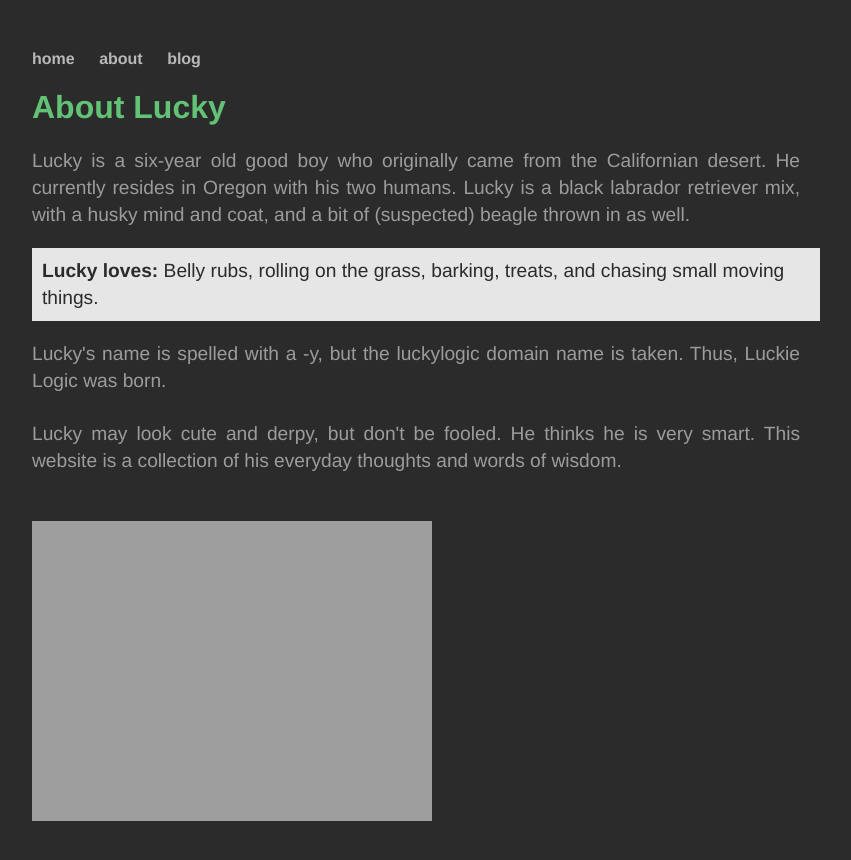
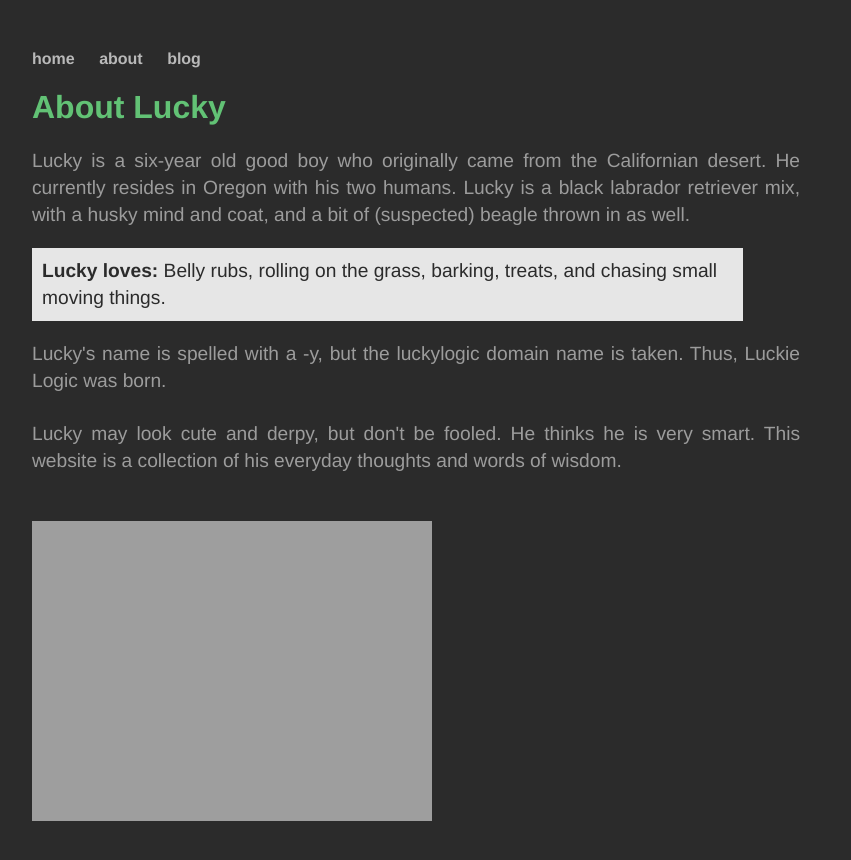
Before and after one commit to luckielogic/luckielogic.github.io, a Jekyll site: the page built from about/index.html, in a window 1280 px wide. Shown: the top 860 px of the page, without its empty margins (18-869 px from the left). Built offline with Jekyll 4.4.1, drawn with Linux system fonts in a browser that asks for light colours.

Commit message:
Update main.css

```diff
--- a/css/main.css
+++ b/css/main.css
@@ -47,7 +47,7 @@ ul.posts li {
     list-style: none;
 }
 .likes {
-    width: 100%;
+    width: 90%;
     background: #e6e6e6;
     color: #2b2b2b;
     padding: 10px;
@@ -69,7 +69,7 @@ p.about, .postContainer {
         background: #2b2b2b;
     }
     #wrapper {
-        width: 98%;
+        width: 90%;
         padding: 60px;
     }
     h1 {
```
